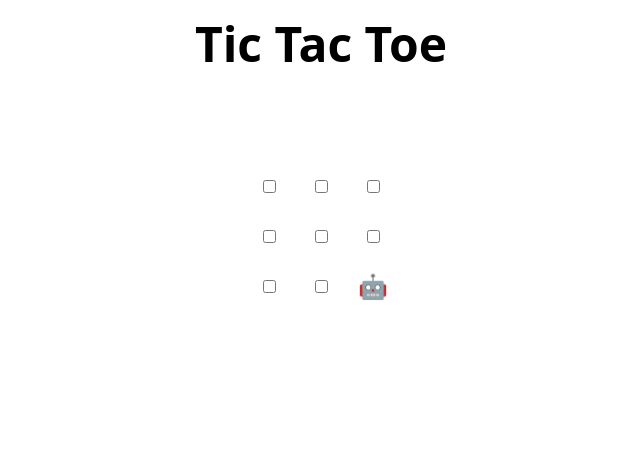
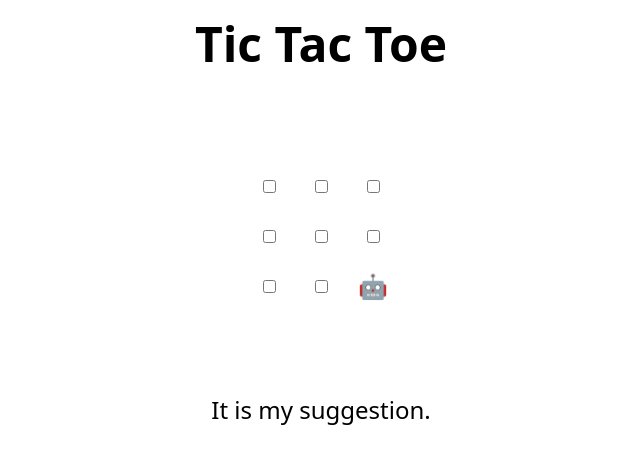
Before and after one commit to groktester01/skills-review-pull-requests, a plain HTML site: page index.html in a window 1280 px wide. Shown: the whole page, without its empty margins (319-959 px from the left). Drawn offline with Linux system fonts and the light colour scheme.

Commit message:
Update 02 index.html

```diff
--- a/index.html
+++ b/index.html
@@ -48,7 +48,7 @@
 </table>
 
 <h2 hidden>Game over, refresh to play again 🧑‍💻 🤖!</h2>
-
+It is my suggestion.
 <script>
   // Initialization
   const boxes = Array.from(document.querySelectorAll("td"));
```
